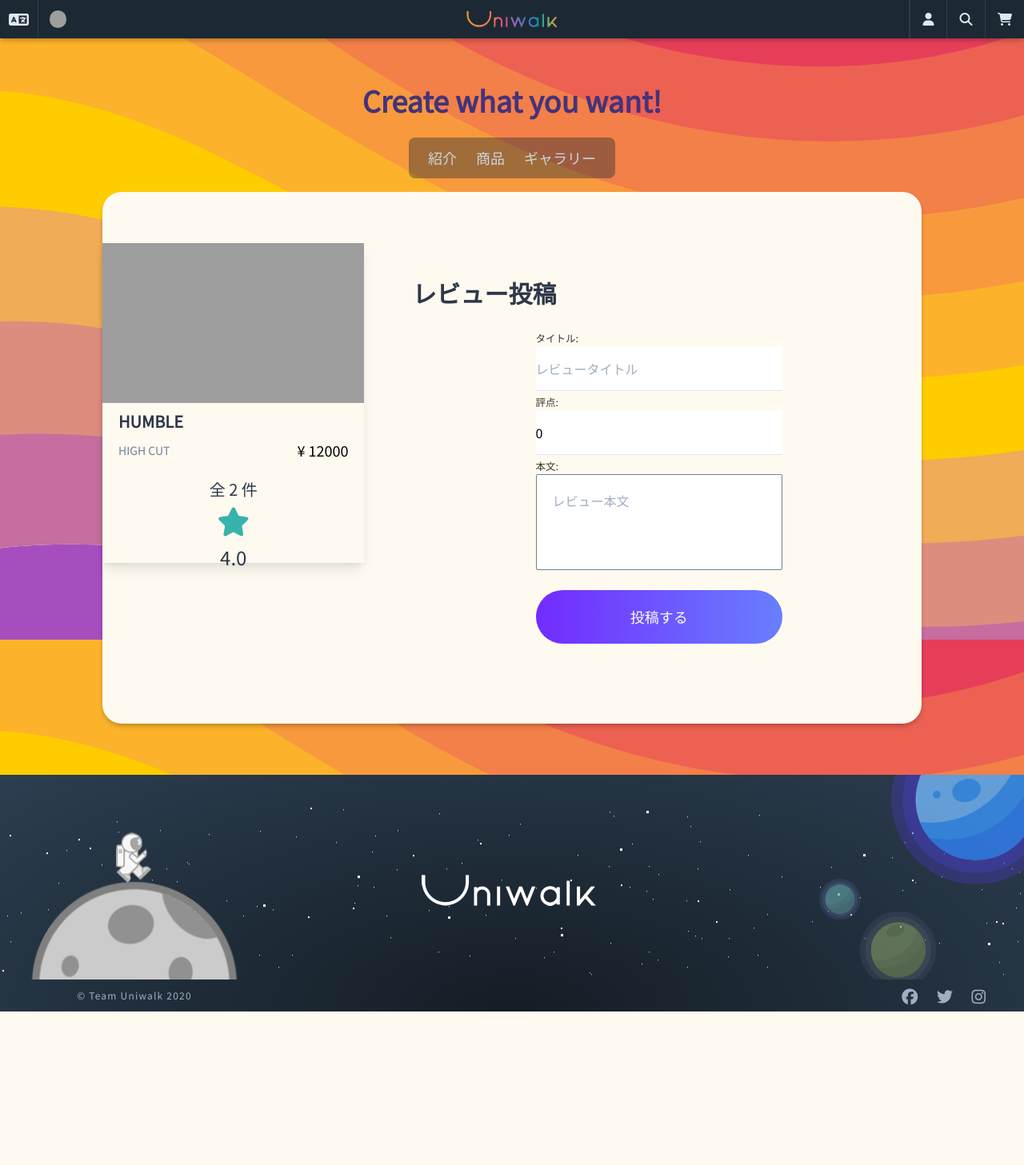
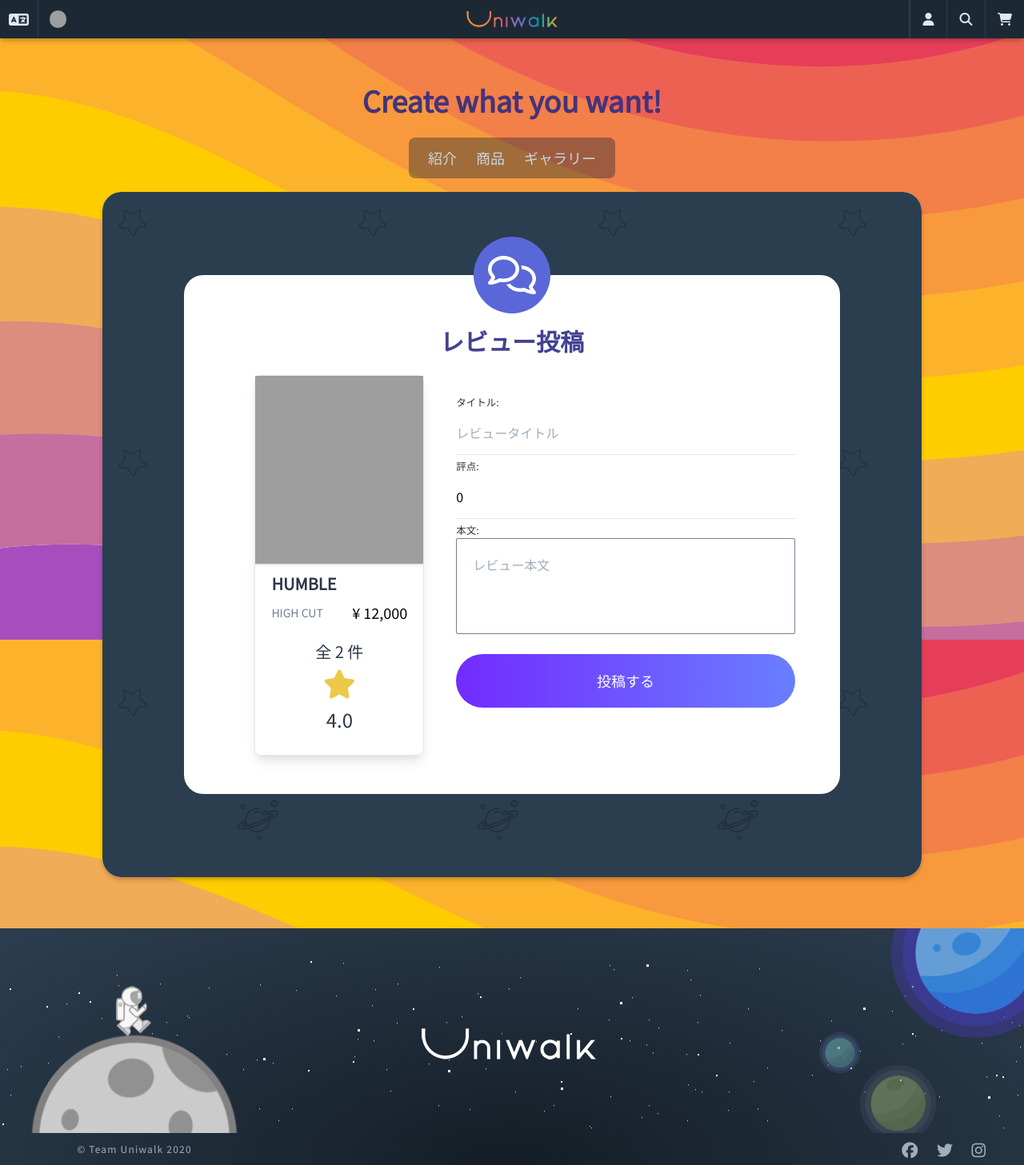
Before and after one commit to yun-mh/uniwalk, a Django app: a page that uses templates/reviews/review-post.html in a window 1280 px wide. Shown: the whole page at 80% size. Before the commit the page ends 1265 px from the top, so only its background shows below. Run offline with Django 3.2, Linux system fonts and the light colour scheme; a user stored in the database is signed in; data comes from the database, SQL or seed files in the repository; both versions use the stored data as it was after the commit; some libraries are stand-ins or nearby versions; grey boxes are pictures that could not be loaded.

Commit message:
Redesign review pages

```diff
--- a/templates/reviews/review-post.html
+++ b/templates/reviews/review-post.html
@@ -1,5 +1,5 @@
 {% extends "base.html" %}
-{% load i18n %}
+{% load i18n static humanize %}
 
 {% block page_title %}
 {% trans "レビュー投稿" %}
@@ -7,16 +7,22 @@
 
 {% block content %}
 
-<div class="mx-auto pt-16 pb-10">
+<div class="flex min-h-75vh rounded-xl py-16"
+    style="background-image: url({% static 'images/pattern.svg' %}); background-repeat: repeat;">
+    <div class="container bg-white w-4/5 rounded-xl h-full mx-auto my-10 flex flex-col items-center p-12 relative">
+        <div class="flex items-center justify-center bg-indigo-600 w-24 h-24 rounded-full absolute" style="top: -3rem;">
+            <i class="far fa-comments fa-3x text-white"></i>
+        </div>
+        <h2 class="text-indigo-800 mt-3 mb-5 text-3xl font-semibold">{% trans 'レビュー投稿' %}</h2>
 
         <div class="container mx-auto flex">
-        <div class="w-1/3 mr-10 h-50vh shadow-lg">
+            <div class="w-1/3 mx-10 h-60vh shadow-lg border rounded-lg">
                 <a href="{% url 'products:detail' product.pk %}">
-                <div class="w-full h-1/2 bg-cover bg-center mb-2"
+                    <div class="w-full h-1/2 bg-cover bg-center border-b-2"
                         style="background-image: url({{ product.first_image }});">
                     </div>
                 </a>
-            <div class="flex justify-between mb-2 px-5 truncate">
+                <div class="flex justify-between py-2 px-5 truncate">
                     <div class="w-full overflow-hidden">
                         <a href="{% url 'products:detail' product.pk %}" class="text-xl font-semibold">
                             {{ product.name }}
@@ -28,7 +34,7 @@
                         <span class="text-sm text-gray-600 block truncate">{{ product.category }}</span>
                     </div>
                     <span class="text-lg text-black font-medium">
-                    &yen; {{ product.price }}
+                        &yen; {{ product.price | intcomma }}
                     </span>
                 </div>
 
@@ -36,18 +42,14 @@
                     {% blocktrans with review_count=product.reviews.count %}全 {{ review_count }} 件{% endblocktrans %}
                 </div>
                 <div class="text-center m-2">
-                <i class="fas fa-star text-4xl text-teal-500"></i>
+                    <i class="fas fa-star text-4xl text-yellow-500"></i>
                     <span class="block mt-2 text-2xl">{{ product.total_rating }}</span>
                 </div>
             </div>
 
-        <div class="w-2/3 p-5 flex flex-col mb-10">
-            <div class="text-gray-800 font-semibold text-3xl my-5">
-                {% trans 'レビュー投稿' %}
-            </div>
-
+            <div class="w-2/3 py-5 flex flex-col mb-10 mr-2">
                 <div>
-                <form action="{% url 'reviews:post' product.pk %}" method="POST" class="w-1/2 mx-auto">
+                    <form action="{% url 'reviews:post' product.pk %}" method="POST" class="w-full mx-auto">
                         {% csrf_token %}
                         {{ form }}
                         <button class="btn mt-5">{% trans '投稿する' %}</button>
@@ -56,7 +58,7 @@
             </div>
         </div>
     </div>
-
+</div>
 {% endblock content %}
 
 {% block javascript %}
```
Also changed, not shown: templates/reviews/review-list.html (+19 -12 lines), db.sqlite3. Lines whose indentation alone changed are shown as unchanged.
